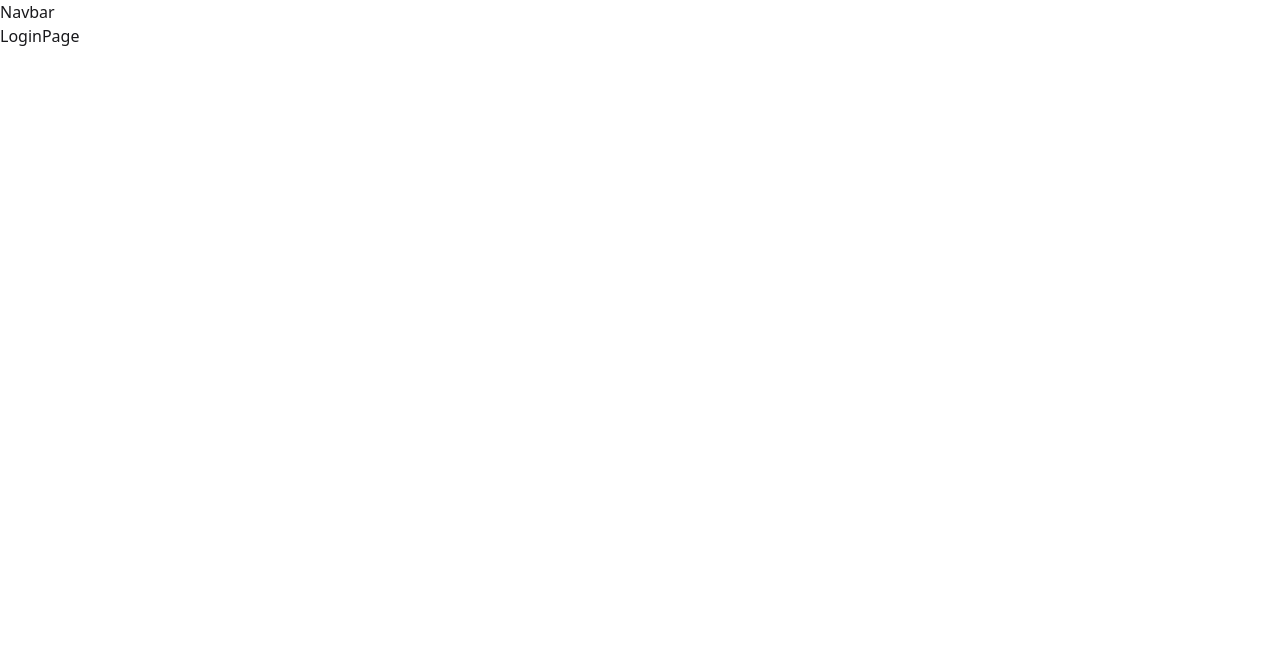
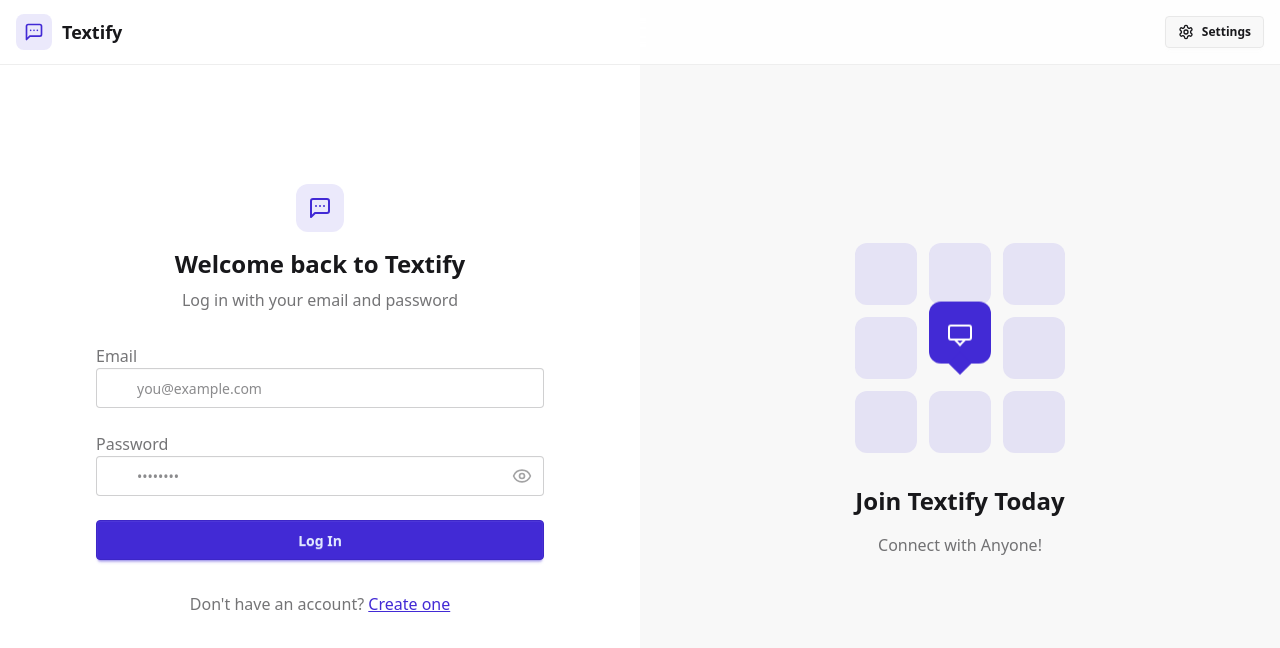
Before and after one commit to ome-ehsan/Chat-App, a React (Vite) app in the folder client/: page /login in a window 1280 px wide. Shown: the top 648 px of the page. Built offline with nearby package versions, Linux system fonts and the light colour scheme; no server answers.

Commit message:
implement navbar component, login and logout functionalities

```diff
--- a/client/src/components/Navbar.jsx
+++ b/client/src/components/Navbar.jsx
@@ -1,8 +1,48 @@
 import React from 'react'
+import { useAuthState } from '../states/authStates'
+import { Link } from 'react-router-dom';
+import { MessageSquareMore, Settings,User,LogOut } from 'lucide-react';
 
 const Navbar = () => {
+
+  const { logout, authUser } = useAuthState();
+
   return (
-    <div>Navbar</div>
+    <header className="bg-base-100 border-b border-base-300 fixed w-full top-0 z-40
+    backdrop-blur-lg bg-base-100/80">
+      <div className="container mx-auto px-4 h-16 flex items-center justify-between">
+
+        {/* left section */}
+        <Link to="/" className="flex items-center gap-2.5 hover:opacity-80 transition-all">
+          <div className="size-9 rounded-lg bg-primary/10 flex items-center justify-center">
+            <MessageSquareMore className="w-5 h-5 text-primary" />
+          </div>
+          <h1 className="text-lg font-bold">Textify</h1>
+        </Link>
+
+        {/* right section */}
+        <div className="flex items-center gap-2">
+          <Link to={"/settings"} className="btn btn-sm gap-2 transition-colors">
+            <Settings className="w-4 h-4" />
+            <span className="hidden sm:inline">Settings</span>
+          </Link>
+          {authUser && (
+            <>
+              <Link to={"/profile"} className="btn btn-sm gap-2">
+                <User className="size-5" />
+                <span className="hidden sm:inline">Profile</span>
+              </Link>
+              <button className="flex gap-2 items-center cursor-pointer" onClick={logout}>
+                <LogOut className="size-5" />
+                <span className="hidden sm:inline">Logout</span>
+              </button>
+            </>
+          )}
+        </div>
+
+      </div>
+    </header>
+
   )
 }
 
--- a/client/src/pages/LoginPage.jsx
+++ b/client/src/pages/LoginPage.jsx
@@ -1,8 +1,130 @@
 import React from 'react'
+import { useState } from 'react';
+import { useAuthState } from '../states/authStates';
+import { MessageSquareMore, Mail, Lock, Eye, EyeOff, Loader2} from 'lucide-react';
+import {  Link } from 'react-router-dom';
+import ChatLogo from '../components/chatLogo';
+
 
 const LoginPage = () => {
+
+  const [ showPassword , setShowPassword ] = useState(false);
+  const [ formData, setFormData ] = useState({
+    email : "",
+    password : ""
+  });
+  const { isLoggingIn , login } = useAuthState();
+
+  const handleSubmit = (e)=>{
+    e.preventDefault();
+    login(formData);
+  }
+
+
   return (
-    <div>LoginPage</div>
+    <div className="min-h-screen grid lg:grid-cols-2">
+
+    {/* left side of the page */}
+    <div className="flex flex-col justify-center items-center p-6 sm:p-12">
+      <div className="w-full max-w-md space-y-8">
+
+          {/* logo */}
+          <div className="text-center mb-8">
+              <div className="flex flex-col items-center gap-2 group">
+                <div
+                  className="size-12 rounded-xl bg-primary/10 flex items-center justify-center
+                group-hover:bg-primary/20 transition-colors"
+                >
+                  <MessageSquareMore className="size-6 text-primary" />
+                </div>
+                <h1 className="text-2xl font-bold mt-2">Welcome back to Textify</h1>
+                <p className="text-base-content/60">Log in with your email and password</p>
+              </div>
+          </div>
+
+
+          <form onSubmit={handleSubmit} className="space-y-6">
+
+          <div className="form-control">
+              <label className="label">
+                <span className="label-text font-medium">Email</span>
+              </label>
+              <div className="relative">
+                <div className="absolute inset-y-0 left-0 pl-3 flex items-center pointer-events-none">
+                  <Mail className="size-5 text-base-content/40" />
+                </div>
+                <input
+                  type="email"
+                  className={`input input-bordered w-full pl-10`}
+                  placeholder="you@example.com"
+                  value={formData.email}
+                  onChange={(e) => setFormData({ ...formData, email: e.target.value })}
+                />
+              </div>
+          </div>
+
+          <div className="form-control">
+              <label className="label">
+                <span className="label-text font-medium">Password</span>
+              </label>
+              <div className="relative">
+                <div className="absolute inset-y-0 left-0 pl-3 flex items-center pointer-events-none">
+                  <Lock className="size-5 text-base-content/40" />
+                </div>
+                <input
+                  type={showPassword ? "text" : "password"}
+                  className={`input input-bordered w-full pl-10`}
+                  placeholder="••••••••"
+                  value={formData.password}
+                  onChange={(e) => setFormData({ ...formData, password: e.target.value })}
+                />
+                <button
+                  type="button"
+                  className="absolute inset-y-0 right-0 pr-3 flex items-center"
+                  onClick={() => setShowPassword(!showPassword)}
+                >
+                  {showPassword ? (
+                    <EyeOff className="size-5 text-base-content/40" />
+                  ) : (
+                    <Eye className="size-5 text-base-content/40" />
+                  )}
+                </button>
+              </div>
+          </div>
+
+          <button type="submit" className="btn btn-primary w-full" disabled={isLoggingIn}>
+              {isLoggingIn ? (
+                <>
+                  <Loader2 className="size-5 animate-spin" />
+                  Loading...
+                </>
+              ) : (
+                "Log In"
+              )}
+          </button>
+
+          </form>
+
+          <div className="text-center">
+            <p className="text-base-content/60">
+              Don't have an account?{" "}
+              <Link to="/login" className="link link-primary">
+                Create one
+              </Link>
+            </p>
+          </div>
+
+
+      </div>
+    </div>
+
+    {/* rgiht side */}
+    <ChatLogo
+        title="Join Textify Today"
+        subtitle="Connect with Anyone!"
+    />
+
+  </div>
   )
 }
 
--- a/client/src/states/authStates.js
+++ b/client/src/states/authStates.js
@@ -3,7 +3,7 @@
 import toast from 'react-hot-toast';
 
 export const useAuthState = create( (set)=>({
-    authUser : null,  // will be used in app.jsx
+    authUser : null,
     isCheckingAuth : true,
 
 
@@ -33,9 +33,23 @@
 
             toast.success("Account created successfully!");
         } catch (err) {
-            toast.error(err.response.data.message);
+            toast.error(err.response.data.msg);
         } finally {
             set({ isSigningUp : false});
+        }
+    },
+
+
+    login : async (formData)=>{
+        set({isLoggingIn : true});
+        try{
+            const res = await axiosInstance.post( "/auth/login", formData);
+            set({authUser : res.data});
+            toast.success("Logged in successfully");
+        }catch(err){
+            toast.error(err.response.data.msg);
+        }finally{
+            set({isLoggingIn : false });
         }
     },
 
@@ -45,7 +59,7 @@
             set({authUser : null});
             toast.success("Logged out successfully");
         } catch (err) {
-            toast.error(err.response.data.message);
+            toast.error(err.response.data.msg);
         }
     }
 
```
